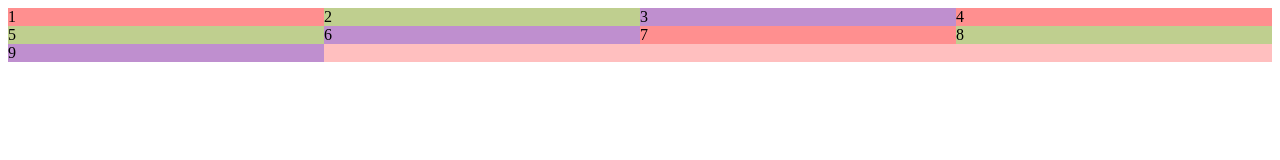
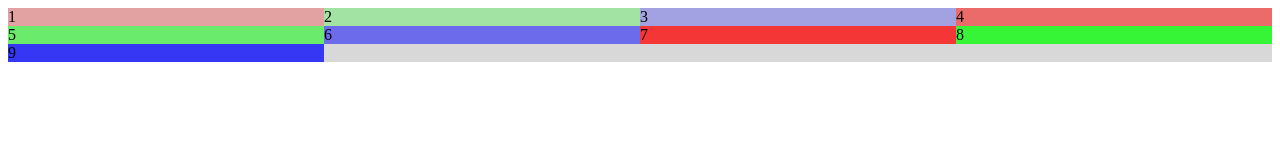
Before and after one commit to Speculi/playground-js, a plain HTML site: page ResponsiveWeb/flexbox.html in a window 1280 px wide. Drawn offline with Linux system fonts and the light colour scheme.

Commit message:
use all child style

```diff
--- a/ResponsiveWeb/flexbox.html
+++ b/ResponsiveWeb/flexbox.html
@@ -8,7 +8,7 @@
 
     <style>
         #parent {
-            background: rgba(255, 0, 0, .25);
+            background: rgba(100, 100, 100, .25);
             display: flex;
             width: 100%;
             flex-wrap: wrap;
@@ -31,27 +31,27 @@
         }
 
         .child4 {
-            background: rgba(255, 0, 0, .25);
+            background: rgba(255, 0, 0, .5);
         }
 
         .child5 {
-            background: rgba(0, 255, 0, .25);
+            background: rgba(0, 255, 0, .5);
         }
 
         .child6 {
-            background: rgba(0, 0, 255, .25);
+            background: rgba(0, 0, 255, .5);
         }
 
         .child7 {
-            background: rgba(255, 0, 0, .25);
+            background: rgba(255, 0, 0, .75);
         }
 
         .child8 {
-            background: rgba(0, 255, 0, .25);
+            background: rgba(0, 255, 0, .75);
         }
 
         .child9 {
-            background: rgba(0, 0, 255, .25);
+            background: rgba(0, 0, 255, .75);
         }
     </style>
 
@@ -63,12 +63,12 @@
         <div class="child child2">2</div>
         <div class="child child3">3</div>
 
-        <div class="child child1">4</div>
-        <div class="child child2">5</div>
-        <div class="child child3">6</div>
+        <div class="child child4">4</div>
+        <div class="child child5">5</div>
+        <div class="child child6">6</div>
 
-        <div class="child child1">7</div>
-        <div class="child child2">8</div>
-        <div class="child child3">9</div>
+        <div class="child child7">7</div>
+        <div class="child child8">8</div>
+        <div class="child child9">9</div>
     </div>
 </body></html>
```
